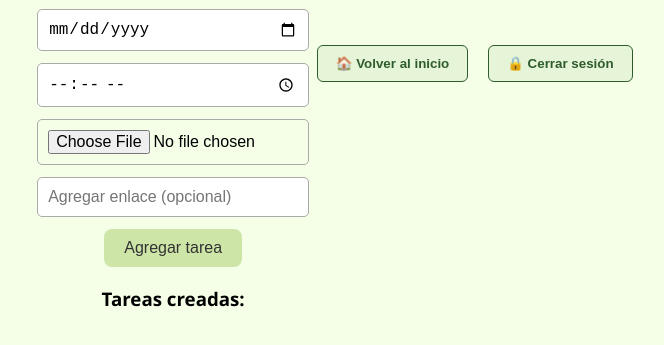
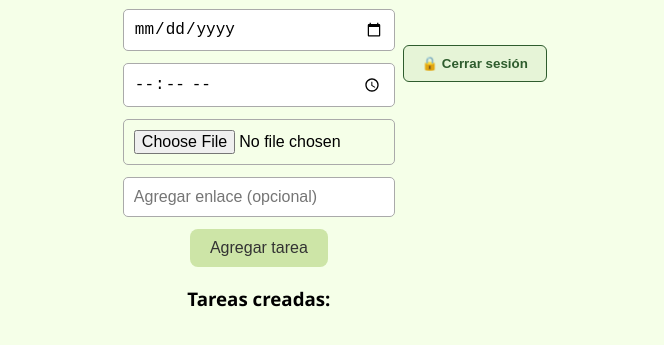
Before and after one commit to Stephaniekari/taskapp-frontend, a plain HTML site: page maestro_dashboard.html in a window 1280 px wide. Shown: the part 349-694 px from the top of the page, without its empty margins (309-973 px from the left). Drawn offline with Linux system fonts and the light colour scheme.

Commit message:
Agregado botón para cerrar sesión y volver al inicio

```diff
--- a/maestro_dashboard.html
+++ b/maestro_dashboard.html
@@ -25,7 +25,6 @@
     <ul id="listaTareas"></ul>
   </div>
   <div class="acciones">
-    <button onclick="window.location.href='index.html'">🏠 Volver al inicio</button>
     <button onclick="cerrarSesion()">🔒 Cerrar sesión</button>
   </div>
   <script src="script.js"></script>
```
